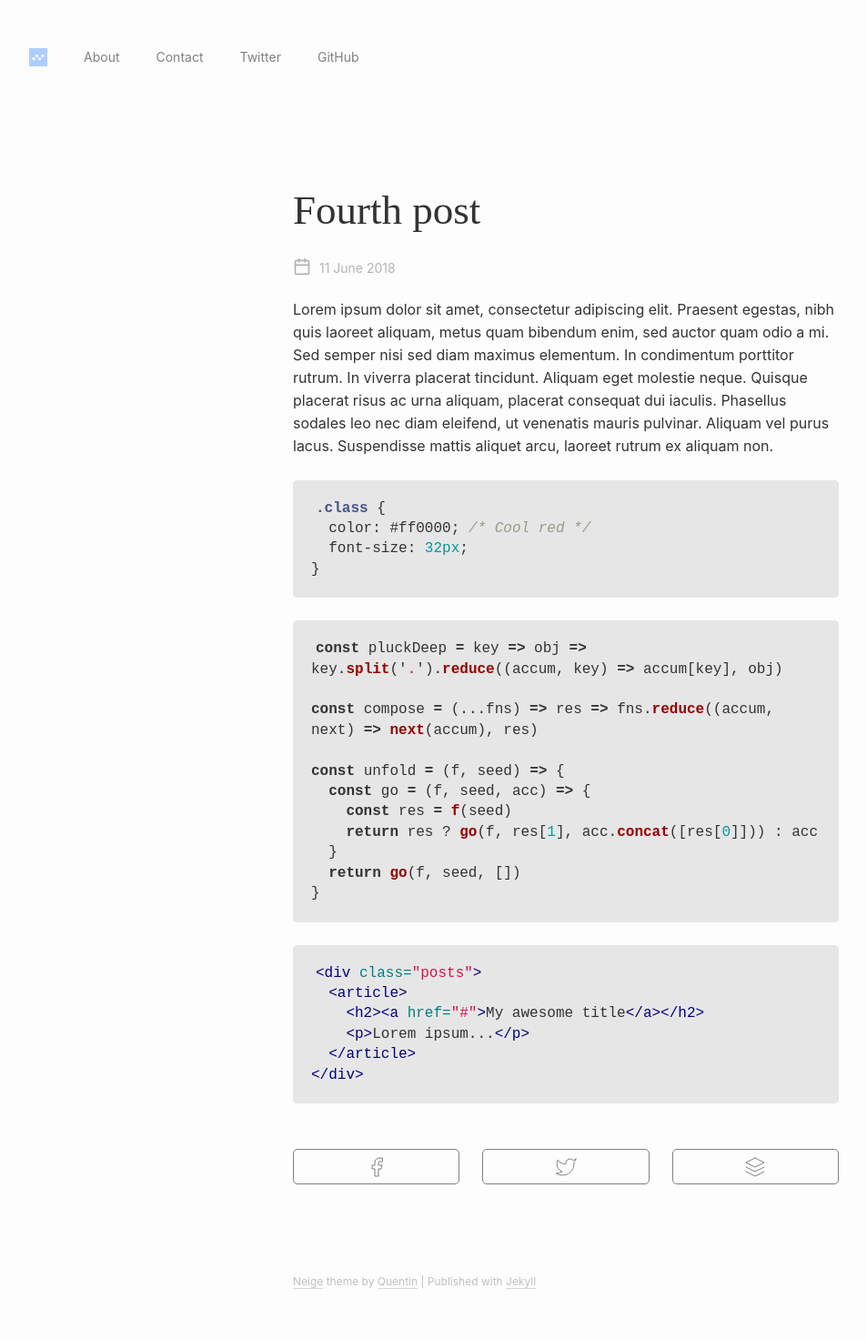
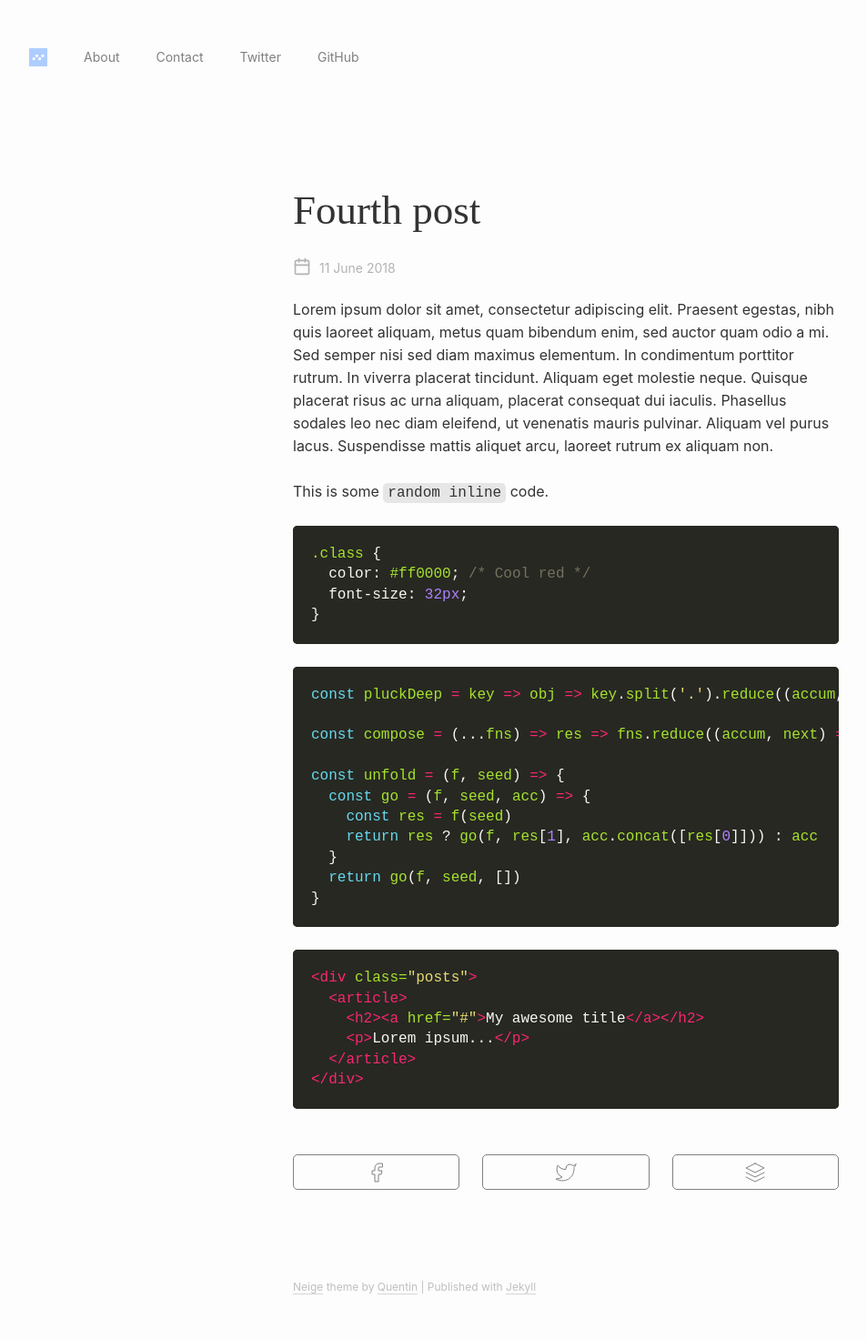
Before and after one commit to bellangerq/neige-theme, a Jekyll site: the page built from _posts/2018-06-11-fourth-post.markdown, in a window 1280 px wide. Shown: the whole page at 91% size, without its empty margins (18-971 px from the left). Built offline with Jekyll 4.4.1, drawn with Linux system fonts in a browser that asks for light colours.

Commit message:
[+] Syntax highlighting

````diff
--- a/_config.yml
+++ b/_config.yml
@@ -10,12 +10,13 @@ collections:
     output: true
 plugins:
 - jekyll-paginate
+highlighter: rouge
 paginate: 6
 paginate_path: "/page:num/"
 icon: "/assets/img/icon.png"
 favicon: "/assets/img/favicon.png"
 og_image: "/assets/img/og.jpg"
-lang: en-US
+lang: en
 description: A minimalist and lightweight Jekyll blog theme
 url: https://neige-theme.com
 color: "#333333"
--- a/_posts/2018-06-11-fourth-post.markdown
+++ b/_posts/2018-06-11-fourth-post.markdown
@@ -6,6 +6,7 @@ layout: post
 
 Lorem ipsum dolor sit amet, consectetur adipiscing elit. Praesent egestas, nibh quis laoreet aliquam, metus quam bibendum enim, sed auctor quam odio a mi. Sed semper nisi sed diam maximus elementum. In condimentum porttitor rutrum. In viverra placerat tincidunt. Aliquam eget molestie neque. Quisque placerat risus ac urna aliquam, placerat consequat dui iaculis. Phasellus sodales leo nec diam eleifend, ut venenatis mauris pulvinar. Aliquam vel purus lacus. Suspendisse mattis aliquet arcu, laoreet rutrum ex aliquam non.
 
+This is some `random inline` code.
 
 ```css
 .class {
--- a/_sass/elements.scss
+++ b/_sass/elements.scss
@@ -118,19 +118,33 @@ td {
   padding: 10px;
 }
 
-/* PREFORMATED TEXT */
-/*------------------*/
+/* CODE */
+/*------*/
+
+.highlighter-rouge,
+.highlight {
+  border-radius: 5px;
+}
 
 pre {
-  background: $color-grey-70;
   padding: 20px;
   margin: 25px 0 12.5px;
-  overflow-x: auto;
-  white-space: pre-wrap;
+  overflow-x: scroll;
+
+  code {
+    background: none;
+    padding: 0;
+  }
+
+  *::selection {
+    background: $color-white;
+    color: $color-grey;
+  }
 }
 
 code {
   background: $color-grey-70;
+  border-radius: 5px;
   line-height: 1.4em;
   padding: 2px 5px;
 }
--- a/_sass/syntax.scss
+++ b/_sass/syntax.scss
@@ -1,256 +1,281 @@
+.highlight .hll {
+  background-color: #49483e;
+}
+
 .highlight {
-  background: $color-grey-70;
-  border-radius: 5px;
+  background: #272822;
+  color: #f8f8f2;
+}
 
-  .c {
-    color: #998;
+.highlight .c {
+  color: #75715e;
+}
+
+.highlight .err {
+  color: #960050;
+  background-color: #1e0010;
+}
+
+.highlight .k {
+  color: #66d9ef;
+}
+
+.highlight .l {
+  color: #ae81ff;
+}
+
+.highlight .n {
+  color: #f8f8f2;
+}
+
+.highlight .o {
+  color: #f92672;
+}
+
+.highlight .p {
+  color: #f8f8f2;
+}
+
+.highlight .ch {
+  color: #75715e;
+}
+
+.highlight .cm {
+  color: #75715e;
+}
+
+.highlight .cp {
+  color: #75715e;
+}
+
+.highlight .cpf {
+  color: #75715e;
+}
+
+.highlight .c1 {
+  color: #75715e;
+}
+
+.highlight .cs {
+  color: #75715e;
+}
+
+.highlight .gd {
+  color: #f92672;
+}
+
+.highlight .ge {
   font-style: italic;
 }
 
-  .err {
-    color: #a61717;
-    background-color: #e3d2d2;
+.highlight .gi {
+  color: #a6e22e;
 }
 
-  .k {
+.highlight .gs {
   font-weight: bold;
 }
 
-  .o {
-    font-weight: bold;
+.highlight .gu {
+  color: #75715e;
 }
 
-  .cm {
-    color: #998;
-    font-style: italic;
+.highlight .kc {
+  color: #66d9ef;
 }
 
-  .cp {
-    color: #999;
-    font-weight: bold;
+.highlight .kd {
+  color: #66d9ef;
 }
 
-  .c1 {
-    color: #998;
-    font-style: italic;
+.highlight .kn {
+  color: #f92672;
 }
 
-  .cs {
-    color: #999;
-    font-weight: bold;
-    font-style: italic;
+.highlight .kp {
+  color: #66d9ef;
 }
 
-  .gd {
-    color: #000;
-    background-color: #fdd;
+.highlight .kr {
+  color: #66d9ef;
 }
 
-  .gd .x {
-    color: #000;
-    background-color: #faa;
+.highlight .kt {
+  color: #66d9ef;
 }
 
-  .ge {
-    font-style: italic;
+.highlight .ld {
+  color: #e6db74;
 }
 
-  .gr {
-    color: #a00;
+.highlight .m {
+  color: #ae81ff;
 }
 
-  .gh {
-    color: #999;
+.highlight .s {
+  color: #e6db74;
 }
 
-  .gi {
-    color: #000;
-    background-color: #dfd;
+.highlight .na {
+  color: #a6e22e;
 }
 
-  .gi .x {
-    color: #000;
-    background-color: #afa;
+.highlight .nb {
+  color: #f8f8f2;
 }
 
-  .go {
-    color: #888;
+.highlight .nc {
+  color: #a6e22e;
 }
 
-  .gp {
-    color: #555;
+.highlight .no {
+  color: #66d9ef;
 }
 
-  .gs {
-    font-weight: bold;
+.highlight .nd {
+  color: #a6e22e;
 }
 
-  .gu {
-    color: #aaa;
+.highlight .ni {
+  color: #f8f8f2;
 }
 
-  .gt {
-    color: #a00;
+.highlight .ne {
+  color: #a6e22e;
 }
 
-  .kc {
-    font-weight: bold;
+.highlight .nf {
+  color: #a6e22e;
 }
 
-  .kd {
-    font-weight: bold;
+.highlight .nl {
+  color: #f8f8f2;
 }
 
-  .kp {
-    font-weight: bold;
+.highlight .nn {
+  color: #f8f8f2;
 }
 
-  .kr {
-    font-weight: bold;
+.highlight .nx {
+  color: #a6e22e;
 }
 
-  .kt {
-    color: #458;
-    font-weight: bold;
+.highlight .py {
+  color: #f8f8f2;
 }
 
-  .m {
-    color: #099;
+.highlight .nt {
+  color: #f92672;
 }
 
-  .s {
-    color: #d14;
+.highlight .nv {
+  color: #f8f8f2;
 }
 
-  .na {
-    color: #008080;
+.highlight .ow {
+  color: #f92672;
 }
 
-  .nb {
-    color: #0086b3;
+.highlight .w {
+  color: #f8f8f2;
 }
 
-  .nc {
-    color: #458;
-    font-weight: bold;
+.highlight .mb {
+  color: #ae81ff;
 }
 
-  .no {
-    color: #008080;
+.highlight .mf {
+  color: #ae81ff;
 }
 
-  .ni {
-    color: #800080;
+.highlight .mh {
+  color: #ae81ff;
 }
 
-  .ne {
-    color: #900;
-    font-weight: bold;
+.highlight .mi {
+  color: #ae81ff;
 }
 
-  .nf {
-    color: #900;
-    font-weight: bold;
+.highlight .mo {
+  color: #ae81ff;
 }
 
-  .nn {
-    color: #555;
+.highlight .sa {
+  color: #e6db74;
 }
 
-  .nt {
-    color: #000080;
+.highlight .sb {
+  color: #e6db74;
 }
 
-  .nv {
-    color: #008080;
+.highlight .sc {
+  color: #e6db74;
 }
 
-  .ow {
-    font-weight: bold;
+.highlight .dl {
+  color: #e6db74;
 }
 
-  .w {
-    color: #bbb;
+.highlight .sd {
+  color: #e6db74;
 }
 
-  .mf {
-    color: #099;
+.highlight .s2 {
+  color: #e6db74;
 }
 
-  .mh {
-    color: #099;
+.highlight .se {
+  color: #ae81ff;
 }
 
-  .mi {
-    color: #099;
+.highlight .sh {
+  color: #e6db74;
 }
 
-  .mo {
-    color: #099;
+.highlight .si {
+  color: #e6db74;
 }
 
-  .sb {
-    color: #d14;
+.highlight .sx {
+  color: #e6db74;
 }
 
-  .sc {
-    color: #d14;
+.highlight .sr {
+  color: #e6db74;
 }
 
-  .sd {
-    color: #d14;
+.highlight .s1 {
+  color: #e6db74;
 }
 
-  .s2 {
-    color: #d14;
+.highlight .ss {
+  color: #e6db74;
 }
 
-  .se {
-    color: #d14;
+.highlight .bp {
+  color: #f8f8f2;
 }
 
-  .sh {
-    color: #d14;
+.highlight .fm {
+  color: #a6e22e;
 }
 
-  .si {
-    color: #d14;
+.highlight .vc {
+  color: #f8f8f2;
 }
 
-  .sx {
-    color: #d14;
+.highlight .vg {
+  color: #f8f8f2;
 }
 
-  .sr {
-    color: #009926;
+.highlight .vi {
+  color: #f8f8f2;
 }
 
-  .s1 {
-    color: #d14;
+.highlight .vm {
+  color: #f8f8f2;
 }
 
-  .ss {
-    color: #990073;
+.highlight .il {
+  color: #ae81ff;
 }
-
-  .bp {
-    color: #999;
-  }
-
-  .vc {
-    color: #008080;
-  }
-
-  .vg {
-    color: #008080;
-  }
-
-  .vi {
-    color: #008080;
-  }
-
-  .il {
-    color: #099;
-  }
-
-}
````
Also changed, not shown: README.md. Lines whose indentation alone changed are shown as unchanged.
